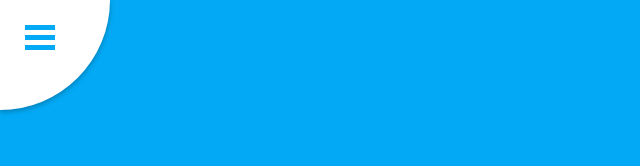
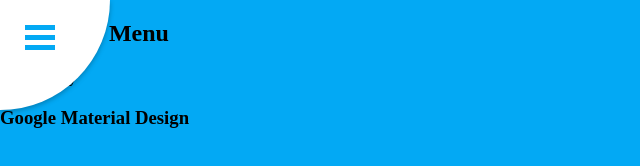
Before and after one commit to VictorFreire/Material-Design-Burger-Menu, a plain HTML site: page public_html/index.html in a window 1280 px wide. Shown: the whole page, without its empty margins (0-640 px from the left). Drawn offline with Linux system fonts and the light colour scheme.

Commit message:
#index added aside commit.

```diff
--- a/public_html/index.html
+++ b/public_html/index.html
@@ -20,5 +20,9 @@ and open the template in the editor.
             <li><a href="#">Portfolio</a></li>
             <li><a href="#">Contact</a></li>
         </ul>
+        <aside>
+            <h1>#1 Burger Menu</h1>
+            <h4>inspired by</h4><h3>Google Material Design</h3>
+        </aside>
     </body>
 </html>
```
